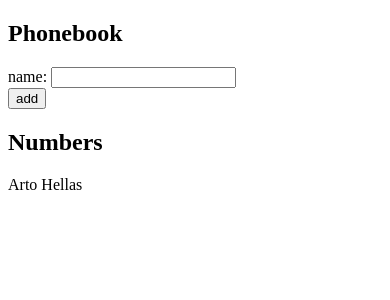
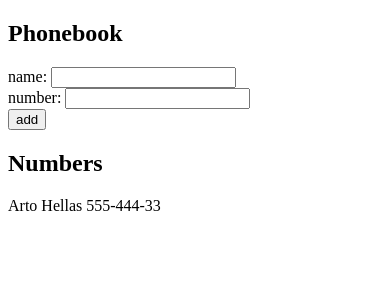
Before and after one commit to padmed/Full-Stack-Open, a React (Create React App) app in the folder Part-2/phonebook/: page / in a window 390 px wide. Shown: the top 300 px of the page. Built offline with nearby package versions, Linux system fonts and the light colour scheme.

Commit message:
Complete step-3 of Phonebook exercise

```diff
--- a/Part-2/phonebook/src/App.js
+++ b/Part-2/phonebook/src/App.js
@@ -3,12 +3,14 @@ import Form from "./components/Form";
 import Numbers from "./components/Numbers";
 
 const App = () => {
-  const [persons, setPersons] = useState([{ name: "Arto Hellas" }]);
+  const [persons, setPersons] = useState([
+    { name: "Arto Hellas", number: "555-444-33" },
+  ]);
   const [newName, setNewName] = useState("");
+  const [newNumber, setNewNumber] = useState("");
 
-  const handleInputChange = (event) => {
-    setNewName(event.target.value);
-  };
+  const handleNameInput = (event) => setNewName(event.target.value);
+  const handleNumInput = (event) => setNewNumber(event.target.value);
 
   const handleSetPersons = (event) => {
     event.preventDefault();
@@ -17,7 +19,9 @@ const App = () => {
     if (persons.every(checkDuplicates)) {
       const newPersonObject = {
         name: newName,
+        number: newNumber,
       };
+
       setPersons([...persons, newPersonObject]);
     } else {
       window.alert(`${newName} is already added to phonebook`);
@@ -29,7 +33,8 @@ const App = () => {
       <h2>Phonebook</h2>
       <Form
         value={newName}
-        handleInputChange={handleInputChange}
+        handleNameInput={handleNameInput}
+        handleNumInput={handleNumInput}
         handleSetPersons={handleSetPersons}
       />
       <h2>Numbers</h2>
--- a/Part-2/phonebook/src/components/Form.js
+++ b/Part-2/phonebook/src/components/Form.js
@@ -1,8 +1,12 @@
-const Form = ({ value, handleSetPersons, handleInputChange }) => (
+const Form = ({ value, handleSetPersons, handleNameInput, handleNumInput }) => (
   <form onSubmit={handleSetPersons}>
-    <div>
-      name: <input value={value} onChange={handleInputChange} />
-    </div>
+    <label>
+      name: <input value={value} onChange={handleNameInput} />
+    </label>
+    <br />
+    <label>
+      number: <input onChange={handleNumInput} />
+    </label>
     <div>
       <button type="submit">add</button>
     </div>
--- a/Part-2/phonebook/src/components/Numbers.js
+++ b/Part-2/phonebook/src/components/Numbers.js
@@ -1,8 +1,14 @@
-const Number = ({ name }) => <p>{name}</p>;
+const Number = ({ name, number }) => (
+  <p>
+    {name} {number}
+  </p>
+);
 
 const Numbers = ({ persons }) => {
   const personsToShow = persons.map((person) => {
-    return <Number key={person.name} name={person.name} />;
+    return (
+      <Number key={person.name} name={person.name} number={person.number} />
+    );
   });
   return <div>{personsToShow}</div>;
 };
```
